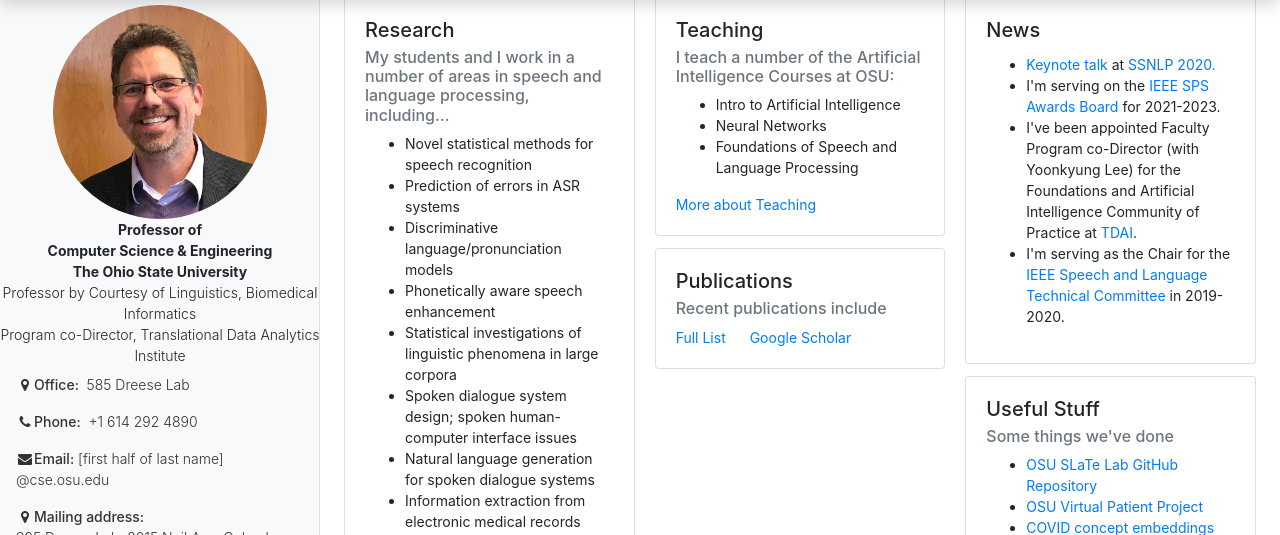
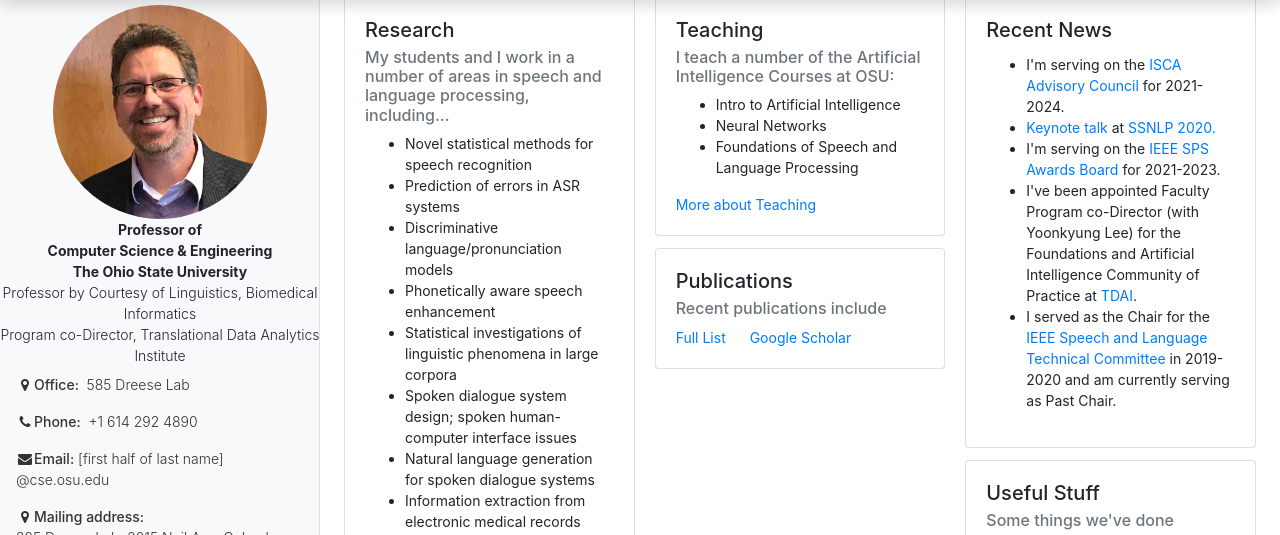
Before and after one commit to efosler/efosler.github.io, a plain HTML site: page index.html in a window 1280 px wide. Shown: the part 51-586 px from the top of the page. Drawn offline with nearby package versions, Linux system fonts and the light colour scheme.

Commit message:
updated news, papers

```diff
--- a/index.html
+++ b/index.html
@@ -156,15 +156,16 @@
       </div>
       <div class="card">
         <div class="card-body">
-          <h5 class="card-title">News</h5>
+          <h5 class="card-title">Recent News</h5>
           <!--<h6 class="card-subtitle mb-2 text-muted">Recent publications include</h6>-->
           <ul>
+            <li> I'm serving on the <a href="https://www.isca-speech.org/iscaweb/index.php/about-isca/advisory-council">ISCA Advisory Council</a> for 2021-2024.</li>
             <li> <a href="https://youtu.be/Ra6WSxK8EEE?t=3523">Keynote talk</a> at <a href="https://www.ssnlp.org">SSNLP 2020.</a></li>
             <li> I'm serving on the <a href="https://signalprocessingsociety.org/our-story/awards-board">IEEE SPS Awards Board</a> for 2021-2023.</li>
             <li> I've been appointed Faculty Program co-Director (with Yoonkyung Lee) for the Foundations and Artificial Intelligence Community of Practice at <a href="https://tdai.osu.edu">TDAI</a>.</li>
-            <li> I'm serving as the Chair for the
+            <li> I served as the Chair for the
               <a href="https://signalprocessingsociety.org/get-involved/speech-and-language-processing">IEEE Speech and Language Technical Committee</a>
-               in 2019-2020. </li>
+               in 2019-2020 and am currently serving as Past Chair. </li>
           </ul>
         </div>
       </div>
```
Also changed, not shown: 1 other file.
